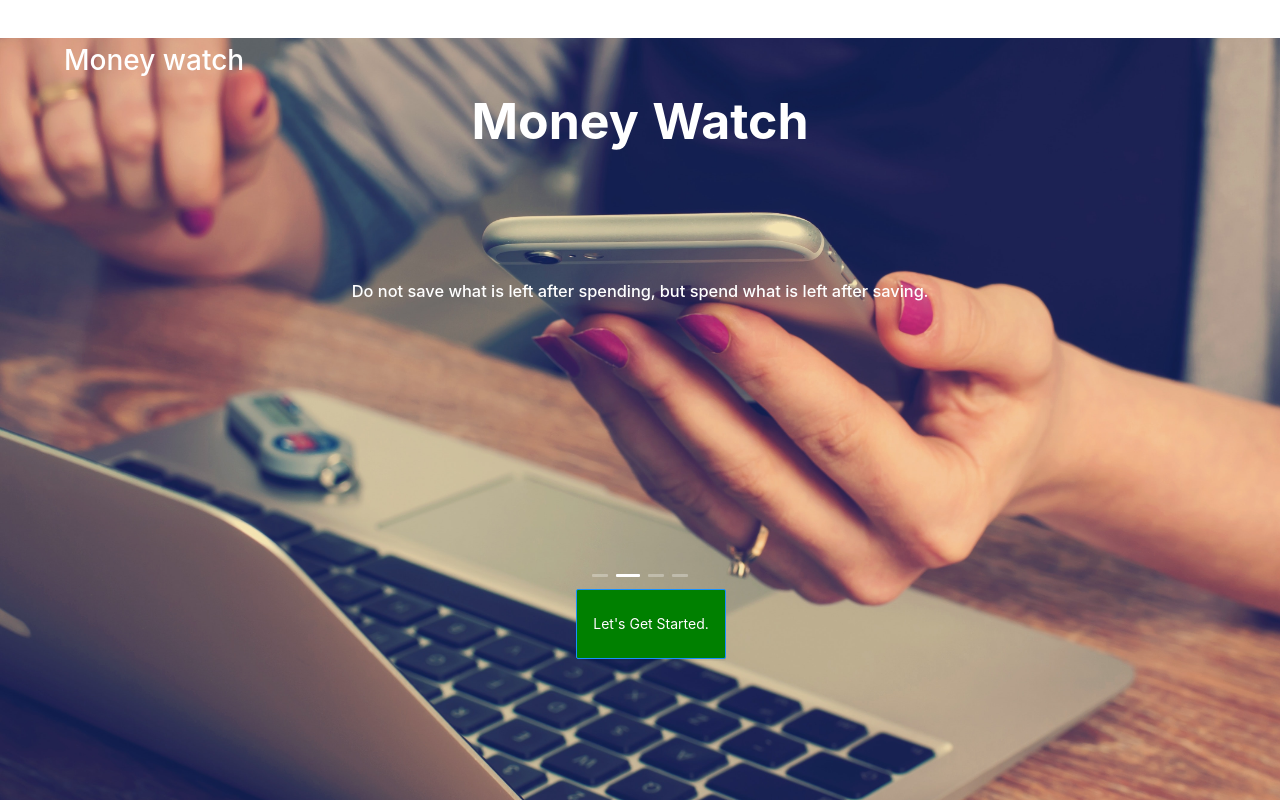
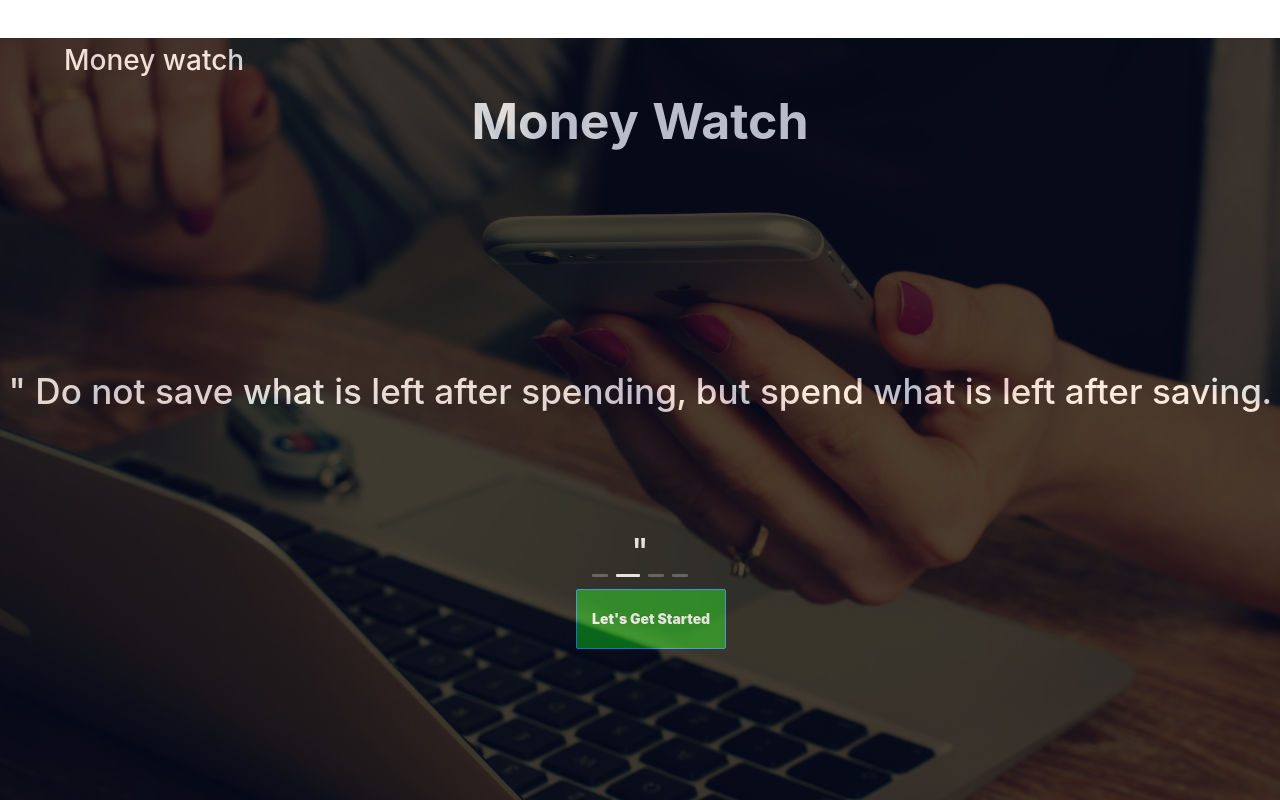
Before and after one commit to thirtsa-t/Moneywatch-UI, a React (Create React App) app: page / in a window 1280 px wide. Shown: the top 800 px of the page. Built offline with nearby package versions, Linux system fonts and the light colour scheme.

Commit message:
ben changes

```diff
--- a/src/Components/HomePage.js
+++ b/src/Components/HomePage.js
@@ -14,7 +14,9 @@ const contentStyle = {
 
 const Homepage = () => {
   return (
-    <div className=" home-layout">
+    <div className="home-layout">
+      <div className="home-black">
+
       <h1 style={{ margin: "3% 0% 0% 5%", font: "15px", color: "white" }}>
         Money watch
       </h1>
@@ -30,26 +32,27 @@ const Homepage = () => {
 
           </h3>
         </div>
-        <div>
+        <div className="about-paragraphy">
           <h3 style={contentStyle}>
-          <p2>Do not save what is left after spending, but spend what is left after saving.</p2>
+          <p2> " Do not save what is left after spending, but spend what is left after saving. "</p2>
           </h3>
         </div>
-        <div>
+        <div className="about-paragraphy">
           <h3 style={contentStyle}>
-            <p3>Never spend your money before you have it.</p3>
+            <p3>" Never spend your money before you have it. "</p3>
           </h3>
         </div>
-        <div>
+        <div className="about-paragraphy">
           <h3 style={contentStyle}>
-            <p5>He who buys what he does not need, steals from himself.</p5>
+            <p5>" He who buys what he does not need, steals from himself. "</p5>
           </h3>
         </div>
       </Carousel>
       <div>
         <Button type="primary" htmlType="link" className="home-button">
-          <Link to="/signin">Let's Get Started.</Link>
+          <Link to="/signin"> <b> Let's Get Started</b></Link>
         </Button>
+      </div>
       </div>
     </div>
   );
--- a/src/Components/index.css
+++ b/src/Components/index.css
@@ -98,6 +98,12 @@
 
   opacity: 0.7 black;
 }
+.home-black{
+  background:black;
+  opacity: 0.7;
+
+  height: 100vh;
+}
 .home {
   margin-left: 1000px;
   margin-top: -40px;
@@ -138,7 +144,17 @@
   background: green;
   color: white;
   width: 150px;
-  height: 70px;
+  height: 60px;
+  font-weight: bolder;
+
+}
+.home-button:hover{
+  opacity: 0.8;
+  background: green;
+  color: white;
+  width: 150px;
+  height: 60px;
+  font-weight: bolder;
 }
 .siderIcon {
   margin-top: 20%;
```
